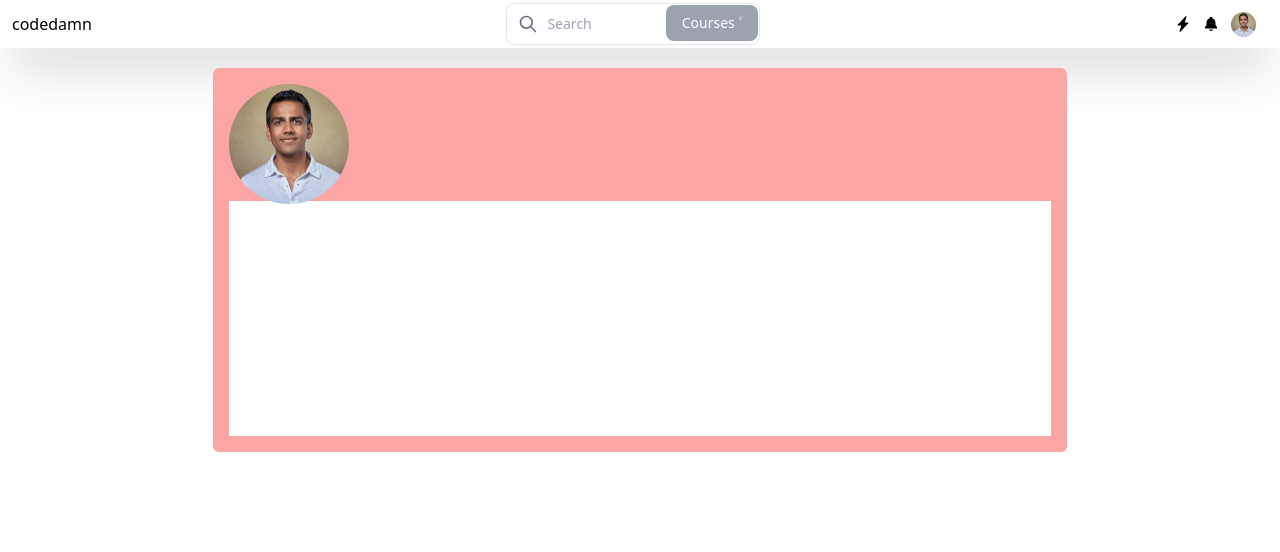
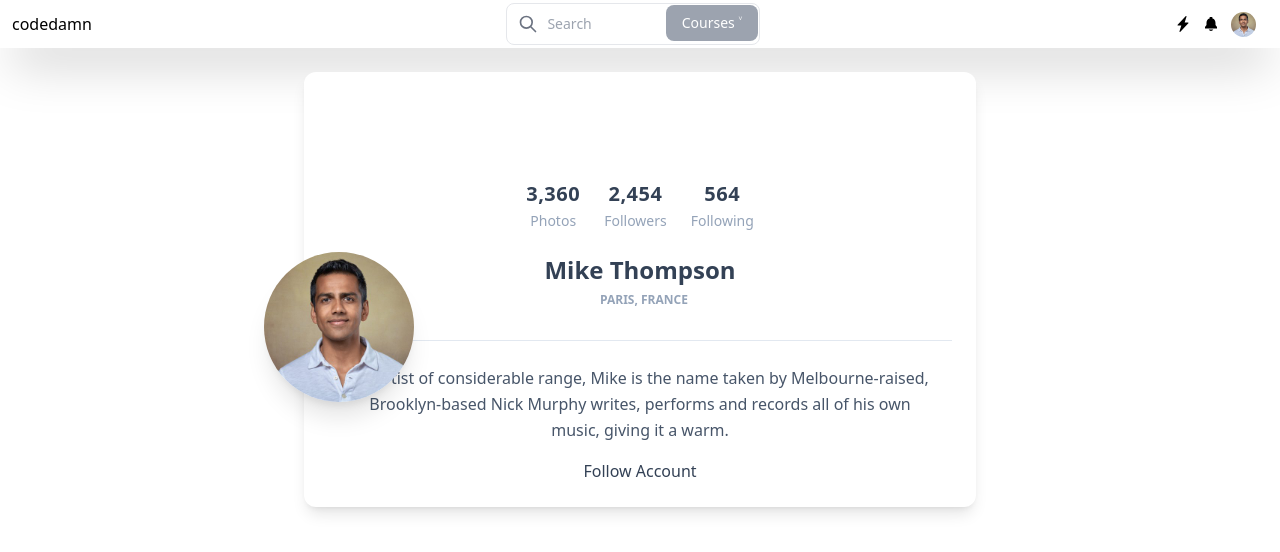
Before and after one commit to Brihadeeshrk/codedamn-portfolio, a Next.js app: page / in a window 1280 px wide. Shown: the top 552 px of the page. Built offline with nearby package versions, Linux system fonts and the light colour scheme.

Commit message:
herocard v1.1

```diff
--- a/src/components/HeroCard/index.tsx
+++ b/src/components/HeroCard/index.tsx
@@ -5,21 +5,92 @@ type indexProps = {};
 
 const index: React.FC<indexProps> = () => {
   return (
-    <div className="w-8/12 h-auto md:h-96 flex align-center justify-center mt-5 ml-auto mr-auto bg-red-300 rounded-md p-4">
-      <div className="w-full">
-        {/* Top Half */}
-        <div className="h-2/6">
-          <Image
-            src="/assets/stock.jpeg"
-            alt="Profile Picture"
-            width={120}
-            height={120}
-            className="border-3 border-red-500 rounded-full"
-          />
+    // <div className="w-8/12 h-auto md:h-96 flex align-center justify-center mt-5 ml-auto mr-auto bg-red-300 rounded-md p-4">
+    //   <div className="w-full">
+    //     {/* Top Half */}
+    //     <div className="flex h-2/6 border-2 border-white">
+    //       <button className="hidden md:flex p-3 bg-slate-100 px-1 py-1 border-2 border-green-300">
+    //         Edit Cover
+    //       </button>
+    //     </div>
+
+    //     {/* Bottom Half */}
+    //     <div className="flex h-4/6 bg-white mt-3">
+    //       <Image
+    //         src="/assets/stock.jpeg"
+    //         alt="Profile Picture"
+    //         width={120}
+    //         height={120}
+    //         className="border-2 border-green-300 rounded-full top-24"
+    //       />
+    //       <h1>hihi</h1>
+    //     </div>
+    //   </div>
+    // </div>
+
+    <div class="relative max-w-md mx-auto md:max-w-2xl mt-6 min-w-0 break-words bg-white w-full mb-6 shadow-lg rounded-xl mt-16">
+      <div class="px-6">
+        <div class="flex flex-wrap justify-center">
+          <div class="w-full text-center mt-20">
+            <div class="flex justify-center lg:pt-4 pt-8 pb-0">
+              <div class="p-3 text-center">
+                <span class="text-xl font-bold block uppercase tracking-wide text-slate-700">
+                  3,360
+                </span>
+                <span class="text-sm text-slate-400">Photos</span>
+              </div>
+              <div class="p-3 text-center">
+                <span class="text-xl font-bold block uppercase tracking-wide text-slate-700">
+                  2,454
+                </span>
+                <span class="text-sm text-slate-400">Followers</span>
+              </div>
+
+              <div class="p-3 text-center">
+                <span class="text-xl font-bold block uppercase tracking-wide text-slate-700">
+                  564
+                </span>
+                <span class="text-sm text-slate-400">Following</span>
+              </div>
+            </div>
+          </div>
         </div>
-
-        {/* Bottom Half */}
-        <div className="h-4/6 bg-white"></div>
+        <div class="text-center mt-2">
+          <h3 class="text-2xl text-slate-700 font-bold leading-normal mb-1">
+            Mike Thompson
+          </h3>
+          <div class="text-xs mt-0 mb-2 text-slate-400 font-bold uppercase">
+            <i class="fas fa-map-marker-alt mr-2 text-slate-400 opacity-75"></i>
+            Paris, France
+          </div>
+        </div>
+        <div className="w-full flex justify-start">
+          <div class="relative">
+            <Image
+              src="/assets/stock.jpeg"
+              class="shadow-xl rounded-full align-middle border-none absolute -m-16 -ml-20 lg:-ml-16 max-w-[150px]"
+              height={150}
+              width={150}
+            />
+          </div>
+        </div>
+        <div className="mt-6 py-6 border-t border-slate-200 text-center">
+          <div class="flex flex-wrap justify-center">
+            <div class="w-full px-4">
+              <p class="font-light leading-relaxed text-slate-600 mb-4">
+                An artist of considerable range, Mike is the name taken by
+                Melbourne-raised, Brooklyn-based Nick Murphy writes, performs
+                and records all of his own music, giving it a warm.
+              </p>
+              <a
+                href="javascript:;"
+                class="font-normal text-slate-700 hover:text-slate-400"
+              >
+                Follow Account
+              </a>
+            </div>
+          </div>
+        </div>
       </div>
     </div>
   );
```
